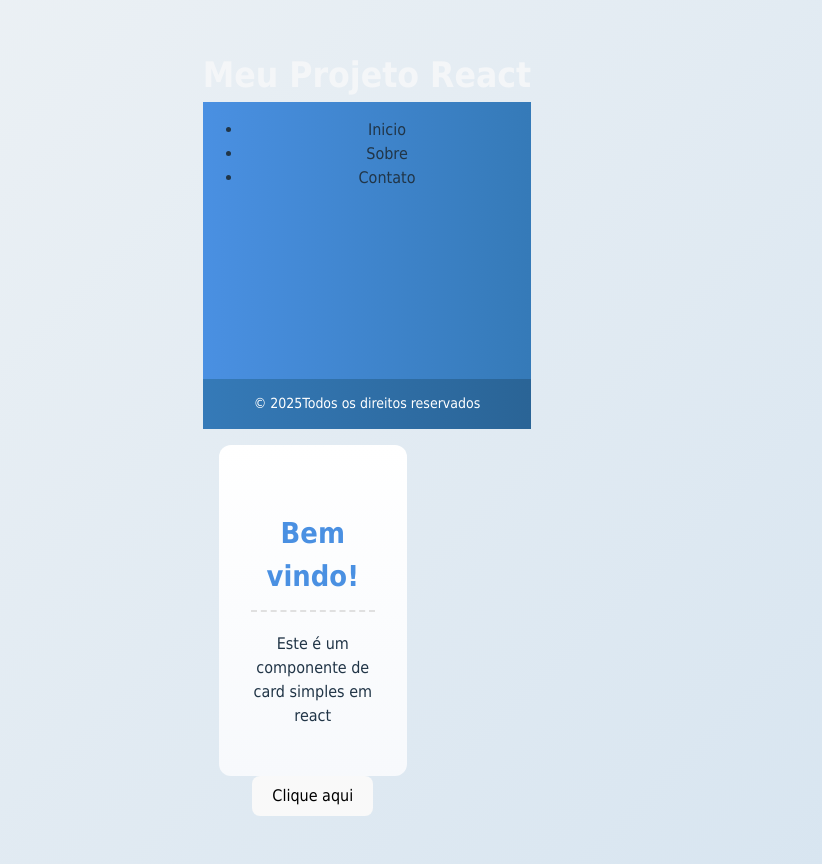
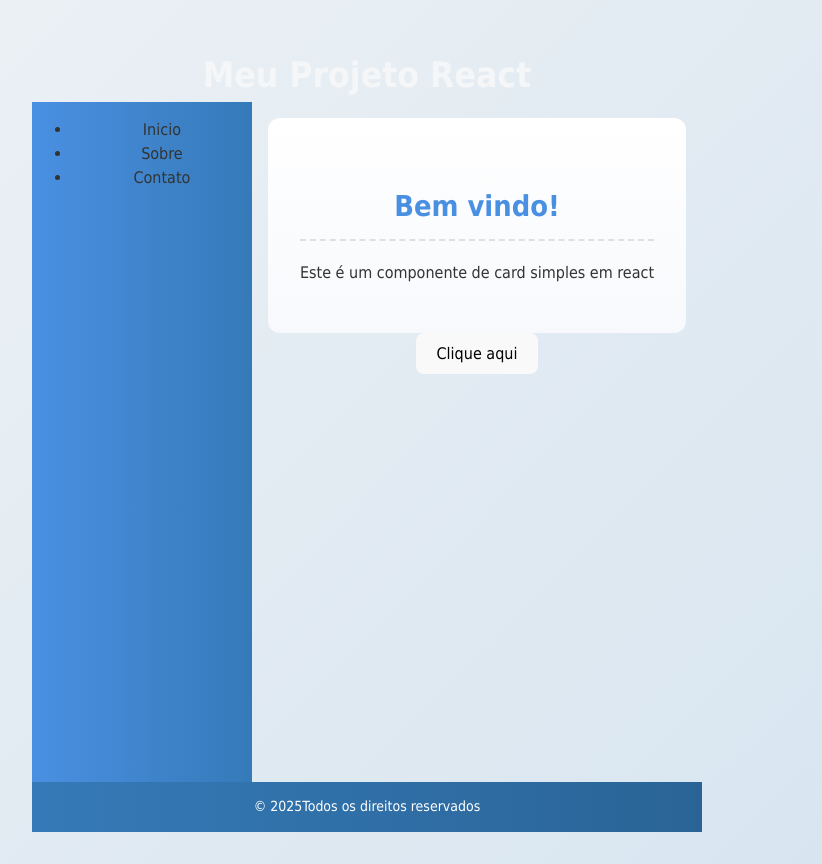
Before and after one commit to cynthiamaia/Disc.Web, a React (Vite) app in the folder meu-projeto-react/: page / in a window 1280 px wide. Shown: the whole page, without its empty margins (273-1095 px from the left). Built offline with nearby package versions, Linux system fonts and the light colour scheme.

Commit message:
üpdates

```diff
--- a/meu-projeto-react/src/App.css
+++ b/meu-projeto-react/src/App.css
@@ -3,7 +3,7 @@
   display: grid; /* ativa o grid layout */
   grid-template-areas:
   "header header"
-  "menu menu"
+  "menu conteudo"
   "rodape rodape";
   grid-template-columns: 220px 1fr;
   grid-template-rows: 70px 1fr 50px;
@@ -13,7 +13,7 @@
 body {
   font-family: "Tahoma";
   background: linear-gradient(135deg,#eef2f5 0%, #d6e4f0 100%);
-
+  color: #333
 }
 .rodape{
   grid-area: rodape;
@@ -34,6 +34,8 @@ body {
  cursor: pointer;
 }
 .header {
+  background: linear-gradient(90deg #6ba6ea 0%,
+   #357ab8 100%);
   /* cor de fundo azul para o cabecalho */
   align-items: center;
 /* alinha itens verticalmente ao centro */
```
